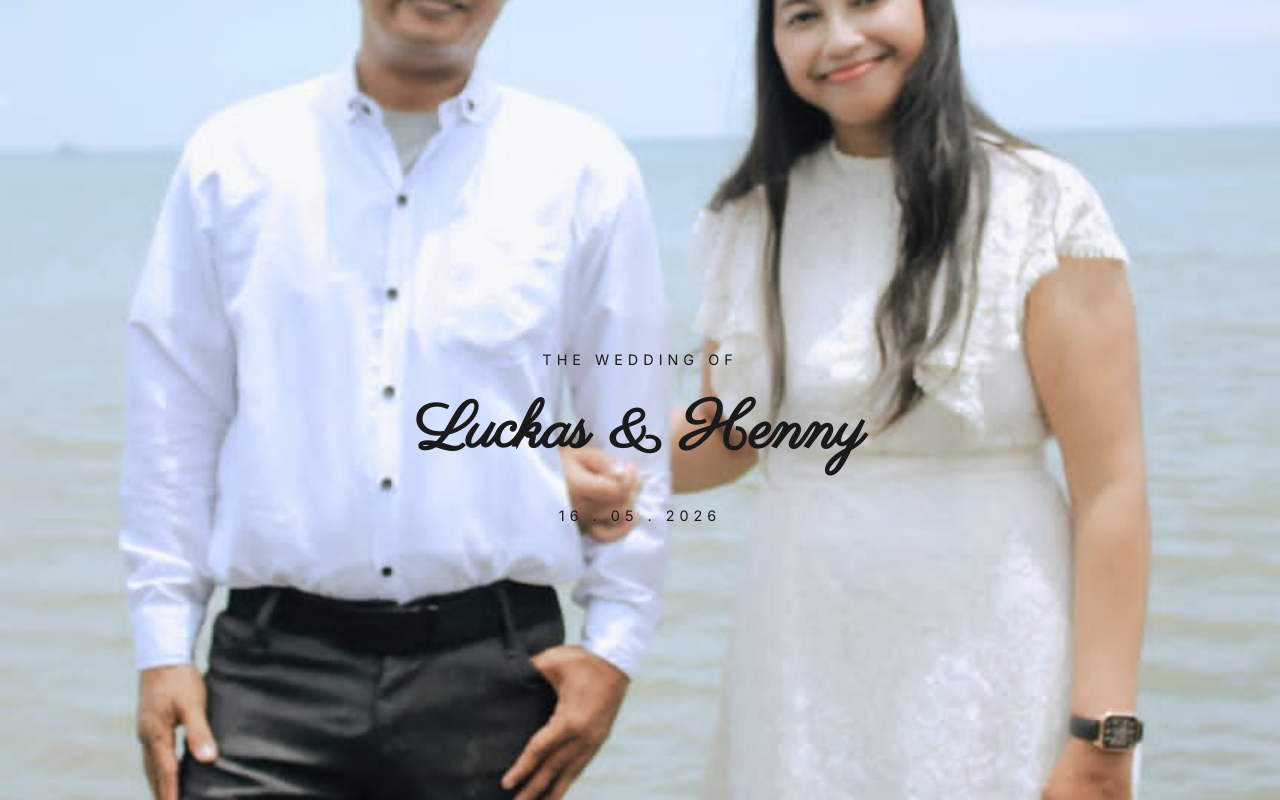
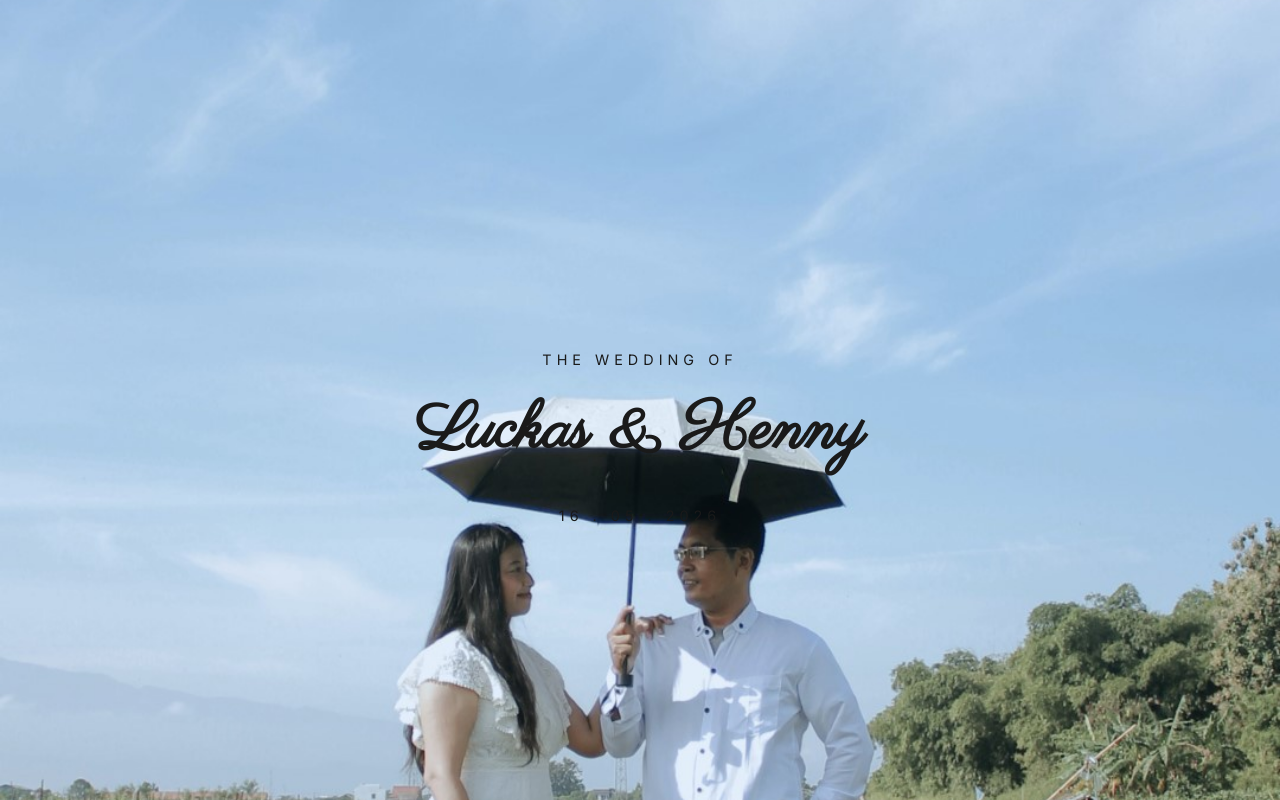
Before and after one commit to edenpemalang/undangandigital, a plain HTML site: page index.html in a window 1280 px wide. Both pictures are taken after a click on the button "BUKA UNDANGAN". Shown: the top 800 px of the page. Drawn offline with nearby package versions, Linux system fonts and the light colour scheme; a script that the page names is missing; a web font is replaced by a local one.

Commit message:
Update index.html

```diff
--- a/index.html
+++ b/index.html
@@ -53,7 +53,7 @@ body, html {
 #home, .hero-section, main section:first-of-type {
     margin-top: 0 !important;
     padding-top: 0 !important;
-    background: url('assets/sampul_bg.jpg') no-repeat center center;
+    background: url('assets/main_bg.jpg') no-repeat center center;
     background-size: cover;
     min-height: 100vh;
     display: flex;
```
